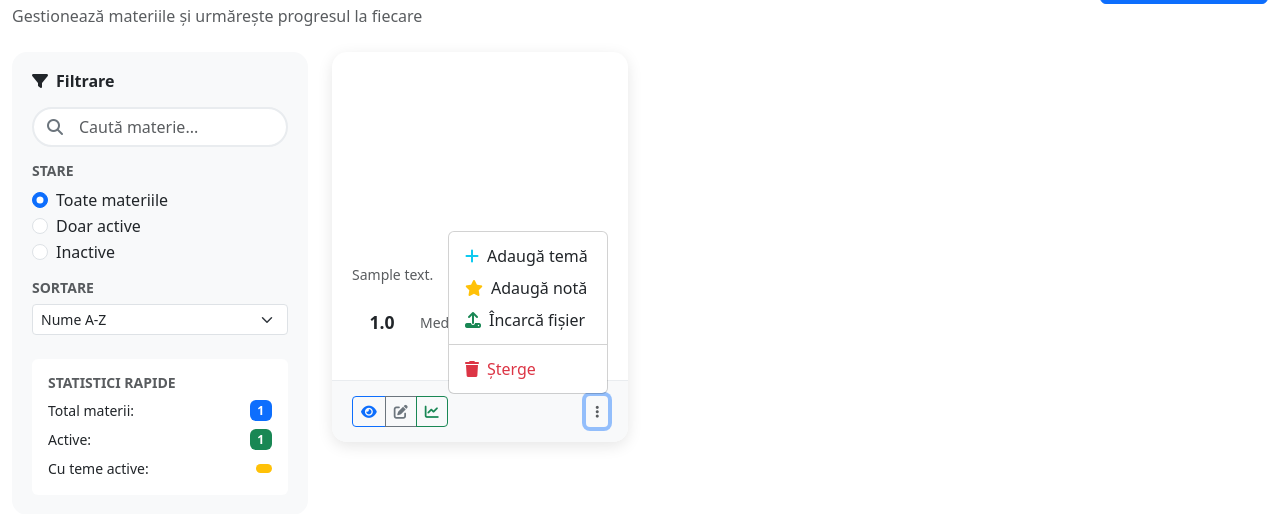
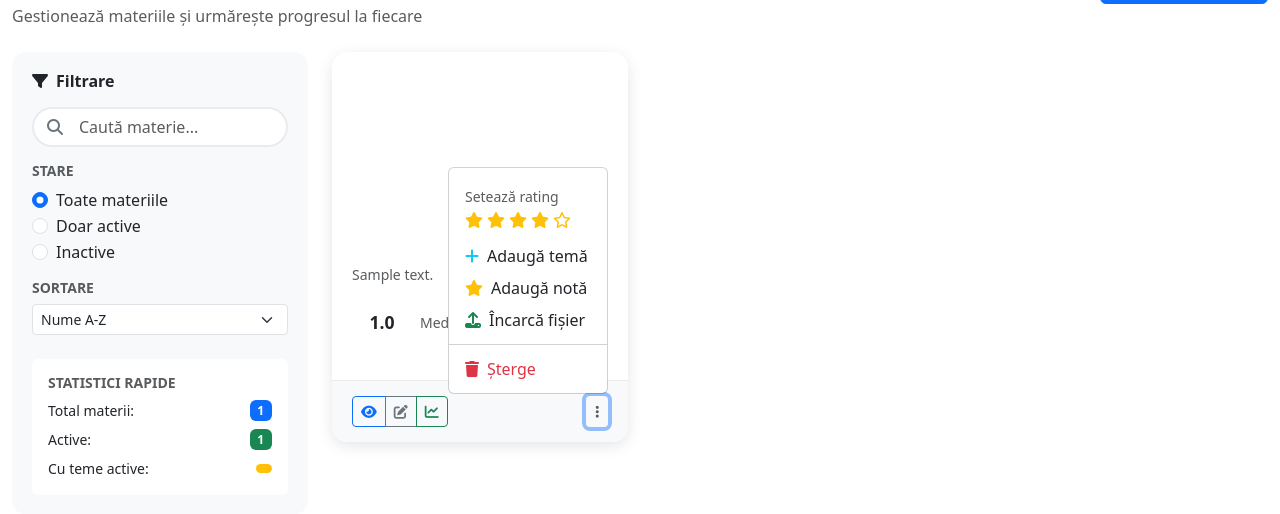
Before and after one commit to AlexIT86/School_manager, a Django app: page /materii/ in a window 1280 px wide, after a click that opens the changed part. Shown: the part 58-572 px from the top of the page. Run offline with Django 4.2, Linux system fonts and the light colour scheme; a user stored in the database is signed in; tables that the repository leaves empty hold one stand-in row (values such as "Sample post").

Commit message:
Subjects: add rating (1-5) with star UI and quick set; Schedule: compute busiest day weighted by subject rating

```diff
--- a/apps/subjects/models.py
+++ b/apps/subjects/models.py
@@ -1,4 +1,5 @@
 from django.db import models
+from django.core.validators import MinValueValidator, MaxValueValidator
 from django.contrib.auth.models import User
 import os
 
@@ -32,6 +33,13 @@ class Subject(models.Model):
 
     # Status
     activa = models.BooleanField(default=True, help_text="Materia se mai studiază în acest semestru")
+
+    # Importanță/Raiting (1-5 stele)
+    rating = models.PositiveSmallIntegerField(
+        default=3,
+        validators=[MinValueValidator(1), MaxValueValidator(5)],
+        help_text="Importanța materiei (1-5 stele)"
+    )
 
     # Timestamps
     created_at = models.DateTimeField(auto_now_add=True)
--- a/apps/subjects/views.py
+++ b/apps/subjects/views.py
@@ -134,6 +134,15 @@ def subject_edit_view(request, subject_id):
             messages.success(request, f'Materia "{subject.nume}" a fost actualizată!')
             return redirect('subjects:detail', subject_id=subject.id)
     else:
+        # Permite setarea rapidă a rating-ului din query (?rating=1..5)
+        rating = request.GET.get('rating')
+        if rating and rating.isdigit():
+            r = int(rating)
+            if 1 <= r <= 5:
+                subject.rating = r
+                subject.save(update_fields=['rating'])
+                messages.success(request, f'Rating setat la {r} stele pentru "{subject.nume}"!')
+                return redirect('subjects:list')
         form = SubjectForm(instance=subject)
 
     context = {
--- a/templates/subjects/subject_list.html
+++ b/templates/subjects/subject_list.html
@@ -268,6 +268,18 @@
                                     </span>
                                     <span class="stat-label">Media</span>
                                 </div>
+                                <div class="stat-item">
+                                    <span class="stat-value">
+                                        {% for i in "12345" %}
+                                            {% if forloop.counter <= item.subject.rating %}
+                                                <i class="fas fa-star text-warning"></i>
+                                            {% else %}
+                                                <i class="far fa-star text-warning"></i>
+                                            {% endif %}
+                                        {% endfor %}
+                                    </span>
+                                    <span class="stat-label">Rating</span>
+                                </div>
                             </div>
                         </div>
 
@@ -346,6 +358,22 @@
                                         <i class="fas fa-ellipsis-v"></i>
                                     </button>
                                     <ul class="dropdown-menu dropdown-menu-end">
+                                        <li>
+                                            <div class="px-3 py-2">
+                                                <label class="small text-muted">Setează rating</label>
+                                                <div class="d-flex align-items-center gap-1">
+                                                    {% for r in "12345" %}
+                                                    <a href="{% url 'subjects:edit' item.subject.id %}?rating={{ forloop.counter }}" class="text-warning">
+                                                        {% if forloop.counter <= item.subject.rating %}
+                                                        <i class="fas fa-star"></i>
+                                                        {% else %}
+                                                        <i class="far fa-star"></i>
+                                                        {% endif %}
+                                                    </a>
+                                                    {% endfor %}
+                                                </div>
+                                            </div>
+                                        </li>
                                         <li>
                                             <a class="dropdown-item" href="{% url 'homework:create' %}?subject={{ item.subject.id }}">
                                                 <i class="fas fa-plus me-2 text-info"></i>Adaugă temă
```
Also changed, not shown: apps/schedule/views.py (+12 -1 lines), apps/subjects/forms.py (+7 -1 lines).
